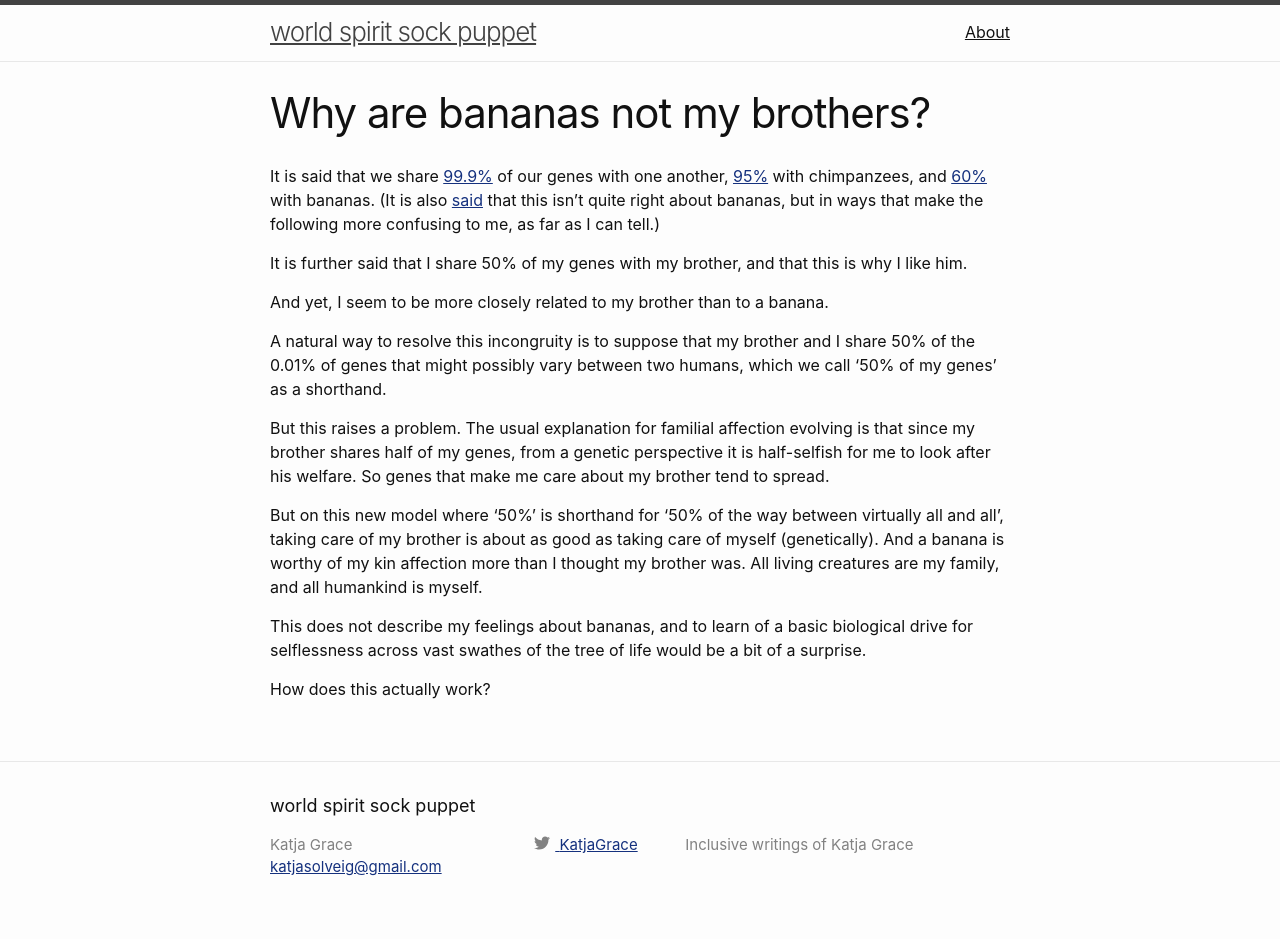
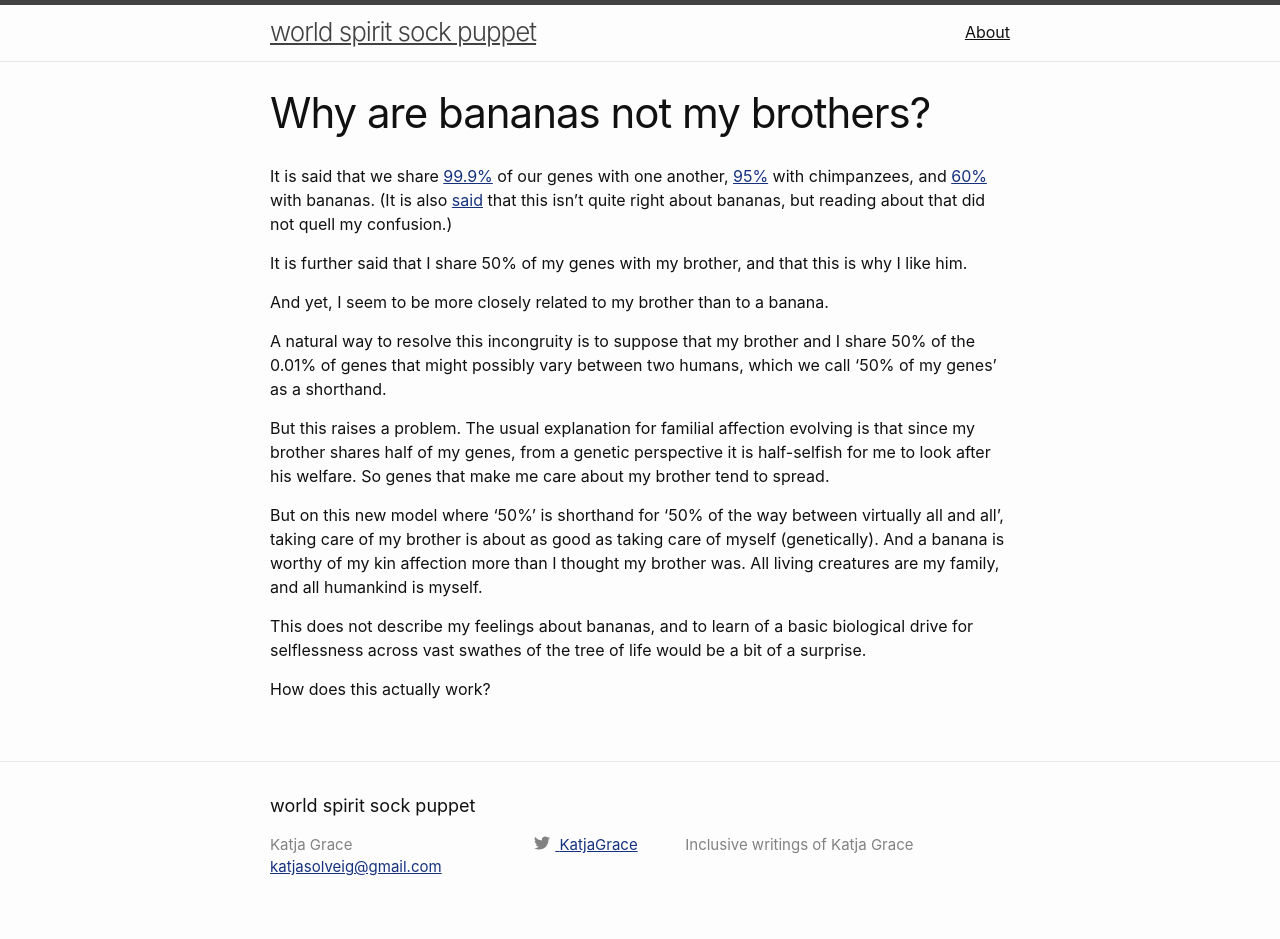
Before and after one commit to katjagrace/katjagrace.github.io, a Jekyll site: the page built from _posts/2020-11-03-why-isnt-a-banana-my-brother.md, in a window 1280 px wide. Built offline with Jekyll 4.4.1, drawn with Linux system fonts in a browser that asks for light colours.

Commit message:
why no banana brother

```diff
--- a/_posts/2020-11-03-why-isnt-a-banana-my-brother.md
+++ b/_posts/2020-11-03-why-isnt-a-banana-my-brother.md
@@ -4,7 +4,7 @@ title: "Why are bananas not my brothers?"
 date: 2020-11-03 02:27:20 -0700
 tags: science questions
 ---
-It is said that we share [99.9%](https://www.scientificamerican.com/article/what-does-the-fact-that-w/) of our genes with one another, [95%](https://www.scientificamerican.com/article/what-does-the-fact-that-w/) with chimpanzees, and [60%](https://www.breakthroughs.com/foundations-science/how-genetically-related-are-we-bananas) with bananas. (It is also [said](https://science.howstuffworks.com/life/genetic/people-bananas-share-dna.htm) that this isn't quite right about bananas, but in ways that make the following more confusing to me, as far as I can tell.)
+It is said that we share [99.9%](https://www.scientificamerican.com/article/what-does-the-fact-that-w/) of our genes with one another, [95%](https://www.scientificamerican.com/article/what-does-the-fact-that-w/) with chimpanzees, and [60%](https://www.breakthroughs.com/foundations-science/how-genetically-related-are-we-bananas) with bananas. (It is also [said](https://science.howstuffworks.com/life/genetic/people-bananas-share-dna.htm) that this isn't quite right about bananas, but reading about that did not quell my confusion.)
 
 It is further said that I share 50% of my genes with my brother, and that this is why I like him.
 
```
